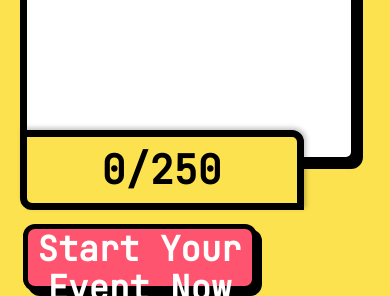
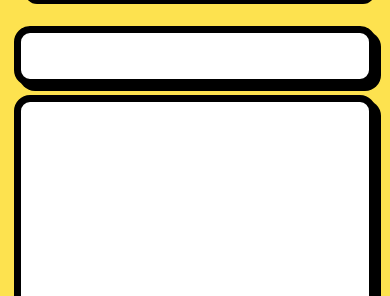
Before and after one commit to NateMount/Koda, a Flask app: page /create in a window 390 px wide. Shown: the part 227-523 px from the top of the page. Run offline with Flask 3, Linux system fonts and the light colour scheme.

Commit message:
Added Ios styling

```diff
--- a/koda/static/css/create.css
+++ b/koda/static/css/create.css
@@ -1,4 +1,17 @@
 
+/* Main Styling Elements */
+*{
+    overflow-x: hidden;
+}
+
+
+::-webkit-scrollbar {
+    display: none;
+}
+
+body{
+    overflow: hidden;
+}
 
 .form-selection{
     height: 100%;
@@ -114,10 +127,16 @@
 
     form{
         display: block;
+        width: 100%;
+    }
+
+
+    form{
+        width: 100%;
+        margin-top: 30dvh;
     }
 
     .content-select{
-        height: 60dvh;
         width: 100%;
     }
 
@@ -125,10 +144,53 @@
         display: none;
     }
 
-    .image-select{
-        height: 40dvh;
+    .content-select textarea,
+    .content-select input[type=text]{
+        width: 86%;
+        margin-left: calc(7% - 13px);
+        border-radius: 16px;
+        font-size: 24px;
+    }
+
+    .content-select input[type=text]{
+        box-shadow: 5px 5px 0 #000000;
+        border: 7px solid black;
+        height: 5dvh;
+    }
+
+    .content-select textarea{
+        height: 45dvh;
+    }
+
+    .content-select button{
+        width: 89%;
+        margin-left: calc(7% - 13px);
+        border: 7px solid black;
+        margin-top: -50px;
+    }
+
+    .image-select {
+        height: 28.5dvh;
+        position: absolute;
+        top: 0;
         width: 100%;
     }
 
+    .image-select img{
+        width: 86%;
+        height: 80%;
+        margin-left: calc(7% - 7px);
+    }
+
+    .photo-upload{
+        left: 6%;
+        width: 50px;
+        bottom: 5%;
+    }
+
+    .photo-upload img{
+        width: 90%;
+        margin-left: 5%;
+    }
 
 }
```
